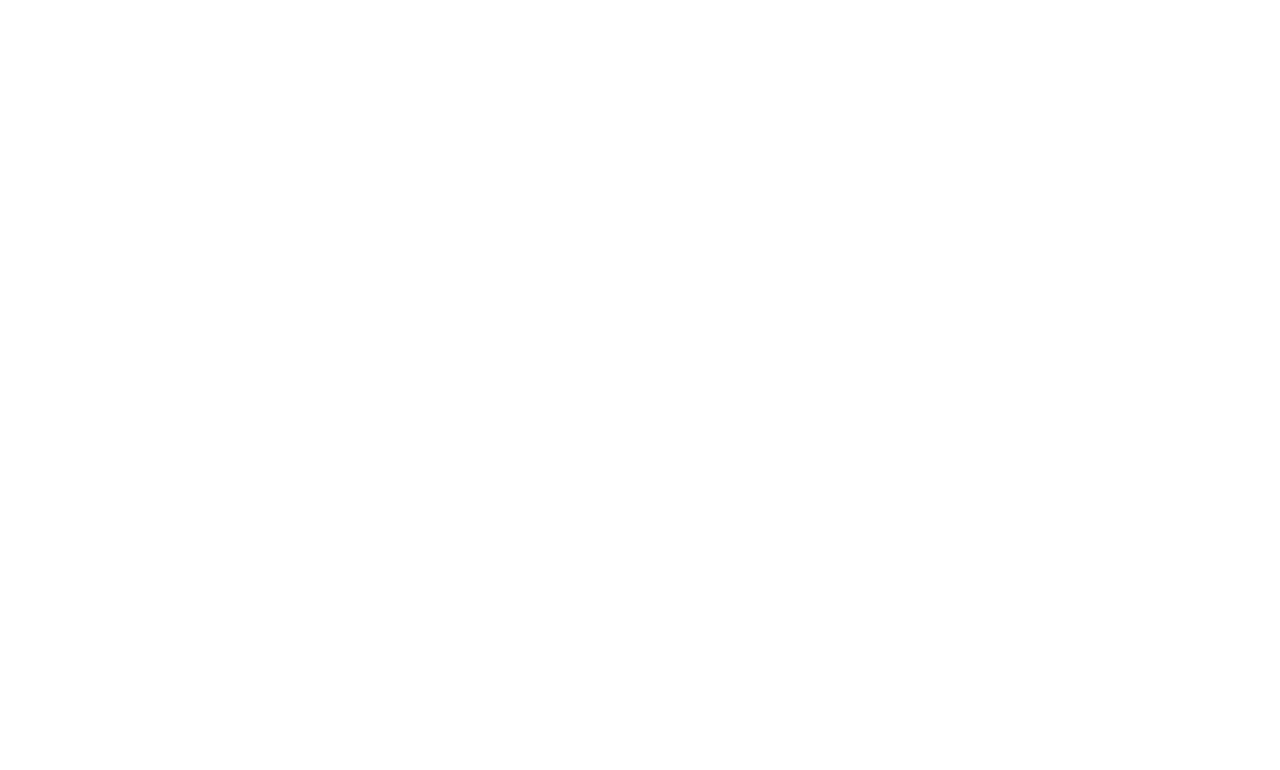
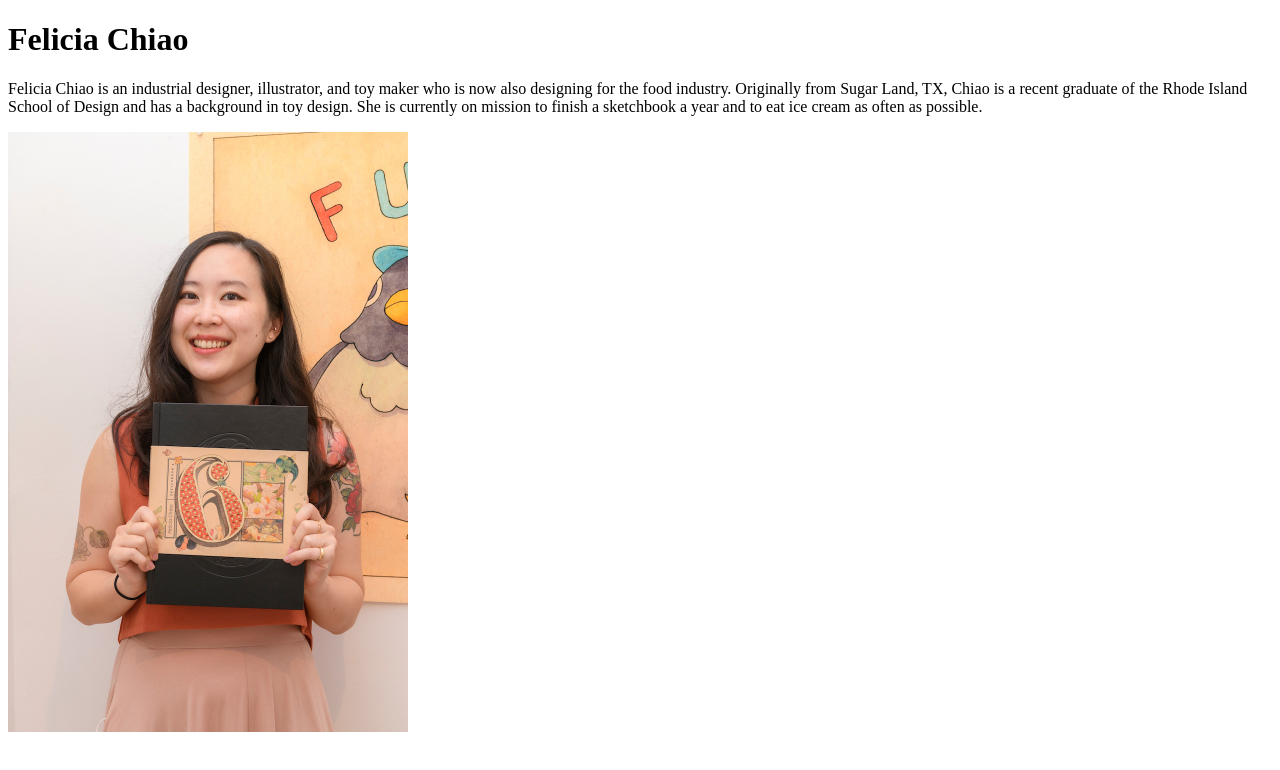
Before and after one commit to renachoi/assignment-1--foundations--hcid-110--spring-2023, a plain HTML site: page index.html in a window 1280 px wide. Drawn offline with Linux system fonts and the light colour scheme.

Commit message:
index.html
added header, paragraph, and image

```diff
--- a/index.html
+++ b/index.html
@@ -4,9 +4,15 @@
   <meta charset="UTF-8">
   <meta http-equiv="X-UA-Compatible" content="IE=edge">
   <meta name="viewport" content="width=device-width, initial-scale=1.0">
-  <title>Document</title>
+  <title>Felicia Chiao</title>
 </head>
 <body>
-
+  <header>
+    <h1>Felicia Chiao</h1>
+  </header>
+  <main>
+    <p>Felicia Chiao is an industrial designer, illustrator, and toy maker who is now also designing for the food industry. Originally from Sugar Land, TX, Chiao is a recent graduate of the Rhode Island School of Design and has a background in toy design. She is currently on mission to finish a sketchbook a year and to eat ice cream as often as possible.</p>
+    <img src="img/f-chiao-pic.jpg" alt="Felicia Chiao Picture" width="400px" height="600px">
+  </main>
 </body>
 </html>
```
Also changed, not shown: img/f-chiao-pic.jpg (added).
